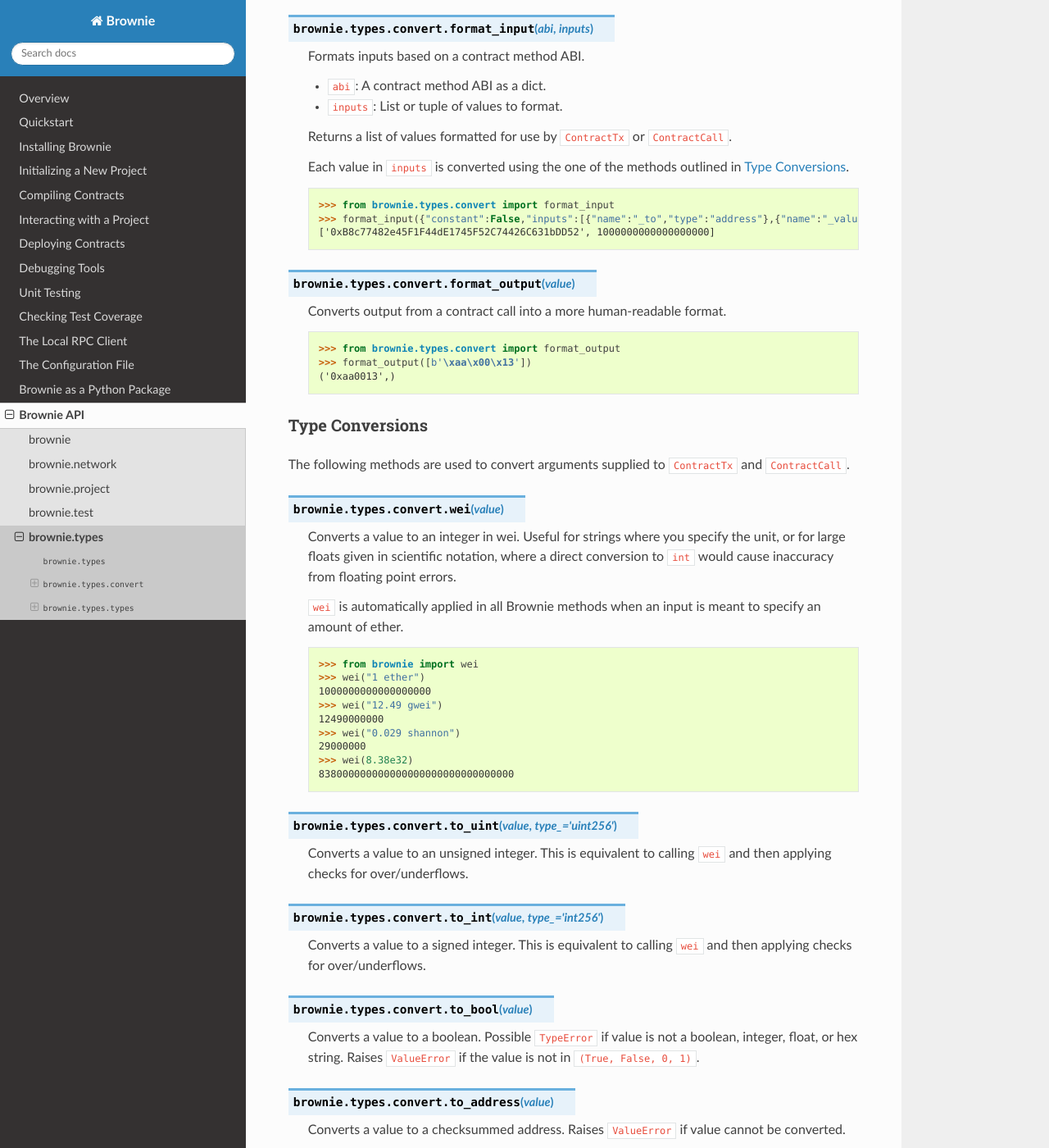
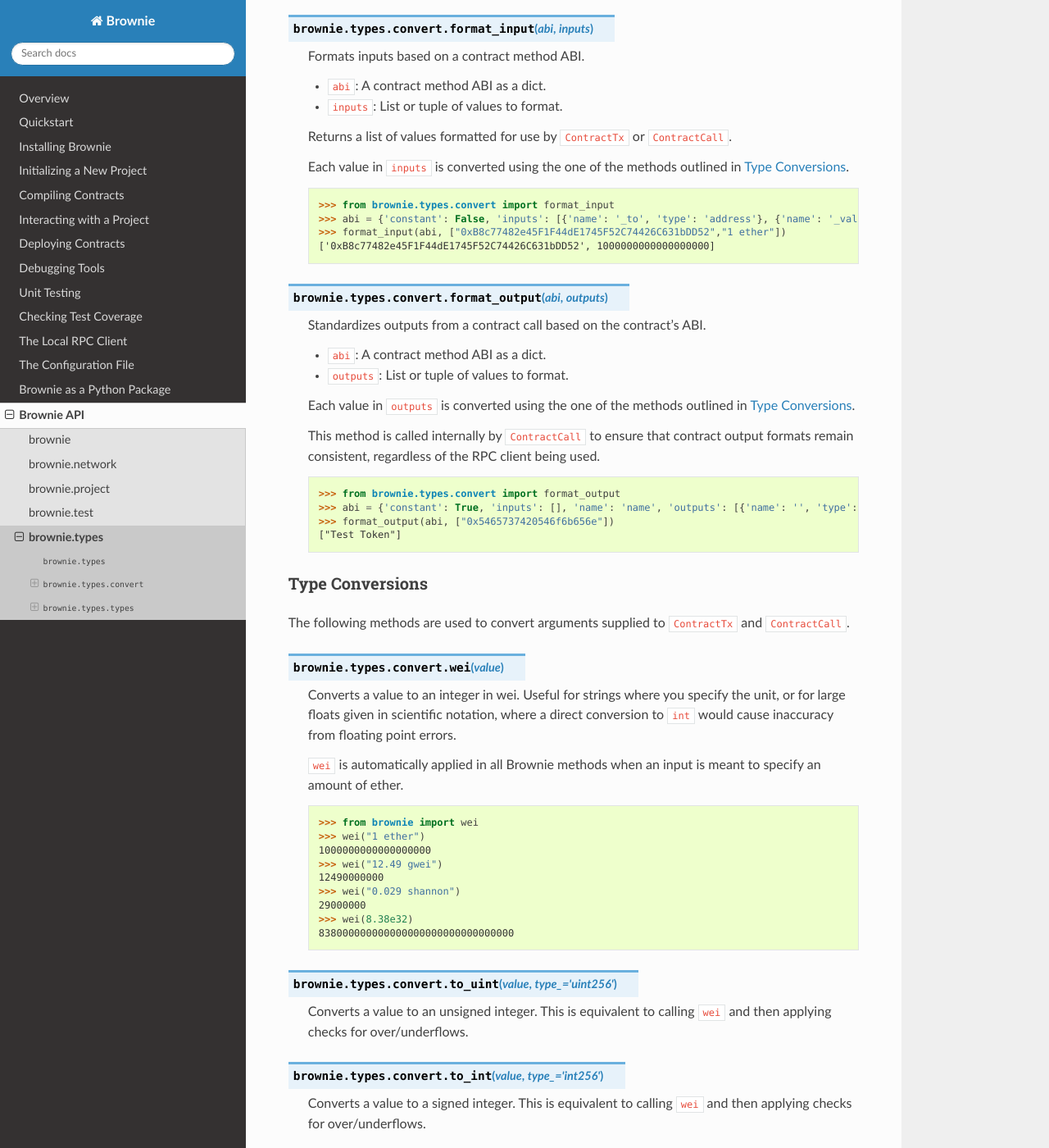
Before and after one commit to eth-brownie/brownie, a Sphinx documentation site: the page built from docs/api-types.rst, in a window 1280 px wide and 1400 px high, scrolled down 426 px. Shown: the whole window at 82% size. Built offline with Sphinx 7.4.7 and the Read the Docs theme 2.0.0, drawn with Linux system fonts in a browser that asks for light colours; some of the changed text lies outside the part shown.

Commit message:
update docs

```diff
--- a/docs/api-types.rst
+++ b/docs/api-types.rst
@@ -31,18 +31,27 @@
     .. code-block:: python
 
         >>> from brownie.types.convert import format_input
-        >>> format_input({"constant":False,"inputs":[{"name":"_to","type":"address"},{"name":"_value","type":"uint256"}],"name":"transfer","outputs":[],"payable":False,"type":"function"},["0xB8c77482e45F1F44dE1745F52C74426C631bDD52","1 ether"])
+        >>> abi = {'constant': False, 'inputs': [{'name': '_to', 'type': 'address'}, {'name': '_value', 'type': 'uint256'}], 'name': 'transfer', 'outputs': [{'name': '', 'type': 'bool'}], 'payable': False, 'stateMutability': 'nonpayable', 'type': 'function'}
+        >>> format_input(abi, ["0xB8c77482e45F1F44dE1745F52C74426C631bDD52","1 ether"])
         ['0xB8c77482e45F1F44dE1745F52C74426C631bDD52', 1000000000000000000]
 
-.. py:method:: brownie.types.convert.format_output(value)
+.. py:method:: brownie.types.convert.format_output(abi, outputs)
 
-    Converts output from a contract call into a more human-readable format.
+    Standardizes outputs from a contract call based on the contract's ABI.
+
+    * ``abi``: A contract method ABI as a dict.
+    * ``outputs``: List or tuple of values to format.
+
+    Each value in ``outputs`` is converted using the one of the methods outlined in :ref:`type-conversions`.
+
+    This method is called internally by ``ContractCall`` to ensure that contract output formats remain consistent, regardless of the RPC client being used.
 
     .. code-block:: python
 
         >>> from brownie.types.convert import format_output
-        >>> format_output([b'\xaa\x00\x13'])
-        ('0xaa0013',)
+        >>> abi = {'constant': True, 'inputs': [], 'name': 'name', 'outputs': [{'name': '', 'type': 'string'}], 'payable': False, 'stateMutability': 'view', 'type': 'function'}
+        >>> format_output(abi, ["0x5465737420546f6b656e"])
+        ["Test Token"]
 
 .. _type-conversions:
 
@@ -81,7 +90,7 @@
 
 .. py:method:: brownie.types.convert.to_bool(value)
 
-    Converts a value to a boolean. Possible ``TypeError`` if value is not a boolean, integer, float, or hex string. Raises ``ValueError`` if the value is not in ``(True, False, 0, 1)``.
+    Converts a value to a boolean. Raises ``ValueError`` if the given value does not match a value in ``(True, False, 0, 1)``.
 
 .. py:method:: brownie.types.convert.to_address(value)
 
@@ -105,6 +114,22 @@
 .. py:method:: brownie.types.convert.to_string(value)
 
     Converts a value to a string.
+
+.. py:method:: brownie.types.convert.bytes_to_hex(value)
+
+    Converts a bytes value to a hex string.
+
+    .. code-block:: python
+
+        >>> from brownie.types.convert import bytes_to_hex
+        >>> bytes_to_hex(b'\xff\x3a')
+        0xff3a
+        >>> bytes_to_hex('FF')
+        0xFF
+        >>> bytes_to_hex("Hello")
+          File "brownie/types/convert.py", line 149, in bytes_to_hex
+            raise ValueError("'{}' is not a valid hex string".format(value))
+        ValueError: 'Hello' is not a valid hex string
 
 ``brownie.types.types``
 =======================
```
